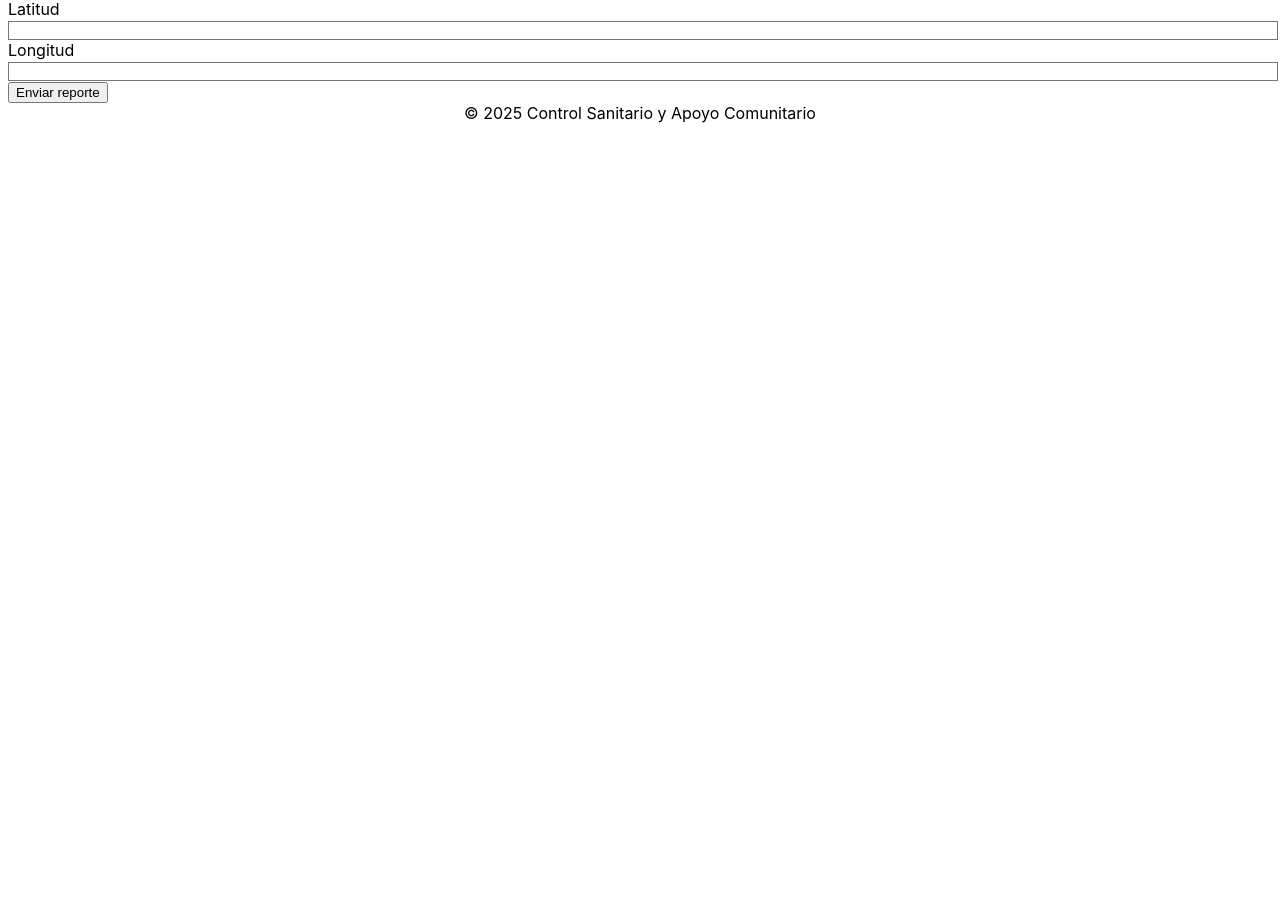
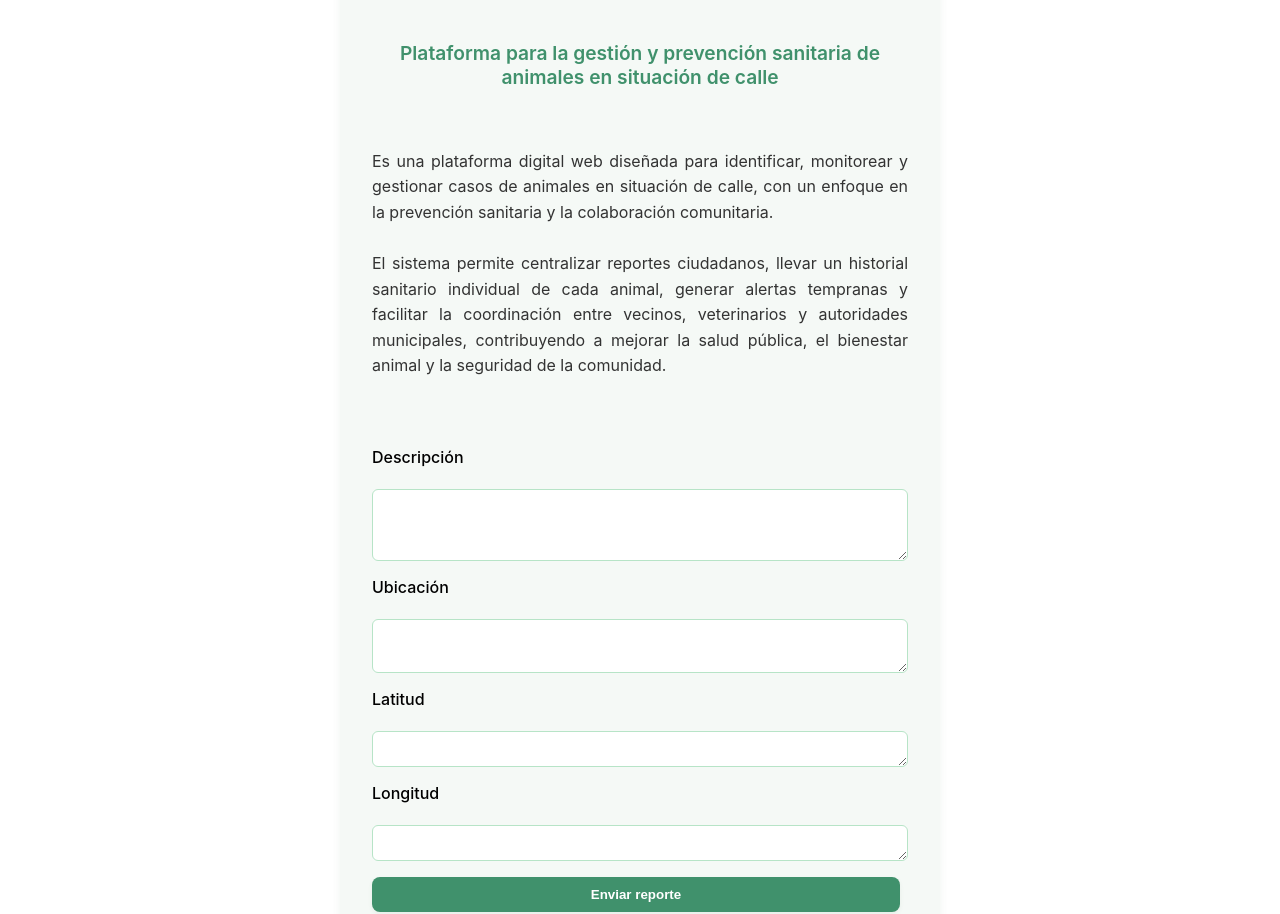
Before and after one commit to imeduuu/integraII, a Next.js app in the folder control-sanitario-next/: page /report in a window 1280 px wide. Shown: the part 180-1094 px from the top of the page. Before the commit the page ends 800 px from the top, so only its background shows below. Built offline with nearby package versions, Linux system fonts and the light colour scheme.

Commit message:
css
css del reporte

```diff
--- a/control-sanitario-next/src/pages/report.tsx
+++ b/control-sanitario-next/src/pages/report.tsx
@@ -4,6 +4,8 @@ import Footer from '../components/Footer';
 
 
 import { useState } from 'react';
+
+import styles from '../styles/report.module.css';
 
 const Report = () => {
   const [descripcion, setDescripcion] = useState('');
@@ -38,28 +40,55 @@ const Report = () => {
   return (
     <>
       <Navbar />
-      <main className="container mx-auto p-4">
-        <h2 className="text-2xl font-bold mb-4">Reportar Animal</h2>
-        <form onSubmit={handleSubmit} className="space-y-4 max-w-md">
-          <div>
-            <label className="block">Descripción</label>
-            <input className="border p-2 w-full" value={descripcion} onChange={e => setDescripcion(e.target.value)} required />
-          </div>
-          <div>
-            <label className="block">Ubicación</label>
-            <input className="border p-2 w-full" value={ubicacion} onChange={e => setUbicacion(e.target.value)} required />
-          </div>
-          <div>
-            <label className="block">Latitud</label>
-            <input className="border p-2 w-full" value={latitud} onChange={e => setLatitud(e.target.value)} required type="number" step="any" />
-          </div>
-          <div>
-            <label className="block">Longitud</label>
-            <input className="border p-2 w-full" value={longitud} onChange={e => setLongitud(e.target.value)} required type="number" step="any" />
-          </div>
-          <button className="bg-blue-600 text-white px-4 py-2 rounded" type="submit">Enviar reporte</button>
-        </form>
-        {mensaje && <p className="mt-4 font-bold">{mensaje}</p>}
+      <main>
+        <div className={styles.container}>
+          <h2 className={styles.title}>Reportar Animal</h2>
+          <h3 className={styles.subtitle}>Plataforma para la gestión y prevención sanitaria de animales en situación de calle</h3>
+          <p className={styles.text}>
+            Es una plataforma digital web diseñada para identificar, monitorear y gestionar casos de animales en situación de calle, con un enfoque en la prevención sanitaria y la colaboración comunitaria.<br /><br />
+            El sistema permite centralizar reportes ciudadanos, llevar un historial sanitario individual de cada animal, generar alertas tempranas y facilitar la coordinación entre vecinos, veterinarios y autoridades municipales, contribuyendo a mejorar la salud pública, el bienestar animal y la seguridad de la comunidad.
+          </p>
+          <form onSubmit={handleSubmit} className={styles.form}>
+            <label className={styles.label}>Descripción</label>
+            <textarea
+              className={styles.input}
+              value={descripcion}
+              onChange={e => setDescripcion(e.target.value)}
+              required
+              rows={3}
+              style={{resize: 'vertical'}}
+            />
+            <label className={styles.label}>Ubicación</label>
+            <textarea
+              className={styles.input}
+              value={ubicacion}
+              onChange={e => setUbicacion(e.target.value)}
+              required
+              rows={2}
+              style={{resize: 'vertical'}}
+            />
+            <label className={styles.label}>Latitud</label>
+            <textarea
+              className={styles.input}
+              value={latitud}
+              onChange={e => setLatitud(e.target.value)}
+              required
+              rows={1}
+              style={{resize: 'vertical'}}
+            />
+            <label className={styles.label}>Longitud</label>
+            <textarea
+              className={styles.input}
+              value={longitud}
+              onChange={e => setLongitud(e.target.value)}
+              required
+              rows={1}
+              style={{resize: 'vertical'}}
+            />
+            <button className={styles.btn} type="submit">Enviar reporte</button>
+          </form>
+          {mensaje && <p className={styles.message}>{mensaje}</p>}
+        </div>
       </main>
       <Footer />
     </>
--- /dev/null
+++ b/control-sanitario-next/src/styles/report.module.css
@@ -0,0 +1,84 @@
+/* report.module.css - Estilos locales para el reporte sanitario comunitario */
+
+.container {
+  background-color: #f5f9f6;
+  border-radius: 12px;
+  padding: 32px;
+  box-shadow: 0 2px 8px rgba(60, 120, 80, 0.08);
+  max-width: 600px;
+  margin: 40px auto;
+  display: flex;
+  flex-direction: column;
+  gap: 20px;
+  box-sizing: border-box;
+}
+
+.title {
+  color: #2d6a4f;
+  font-size: 2rem;
+  font-weight: bold;
+  margin-bottom: 16px;
+  text-align: center;
+}
+
+.subtitle {
+  color: #40916c;
+  font-size: 1.2rem;
+  margin-bottom: 24px;
+  text-align: center;
+  font-weight: 600;
+}
+
+.text {
+  color: #333;
+  line-height: 1.6;
+  font-size: 1rem;
+  margin-bottom: 24px;
+  text-align: justify;
+}
+
+.form {
+  margin-top: 24px;
+  display: flex;
+  flex-direction: column;
+  gap: 16px;
+}
+
+.label {
+  display: block;
+  margin-bottom: 6px;
+  font-weight: 500;
+}
+
+.input {
+  border: 1px solid #b7e4c7;
+  padding: 8px;
+  border-radius: 6px;
+  width: 100%;
+  font-size: 1rem;
+  box-sizing: border-box;
+}
+
+.btn {
+  background-color: #40916c;
+  color: #fff;
+  border-radius: 8px;
+  padding: 10px 24px;
+  border: none;
+  font-weight: 600;
+  cursor: pointer;
+  box-shadow: 0 2px 4px rgba(60, 120, 80, 0.08);
+  transition: background 0.2s;
+  margin-right: 8px;
+}
+
+.btn:hover {
+  background-color: #2d6a4f;
+}
+
+.message {
+  margin-top: 16px;
+  font-weight: bold;
+  color: #2d6a4f;
+  text-align: center;
+}
```
